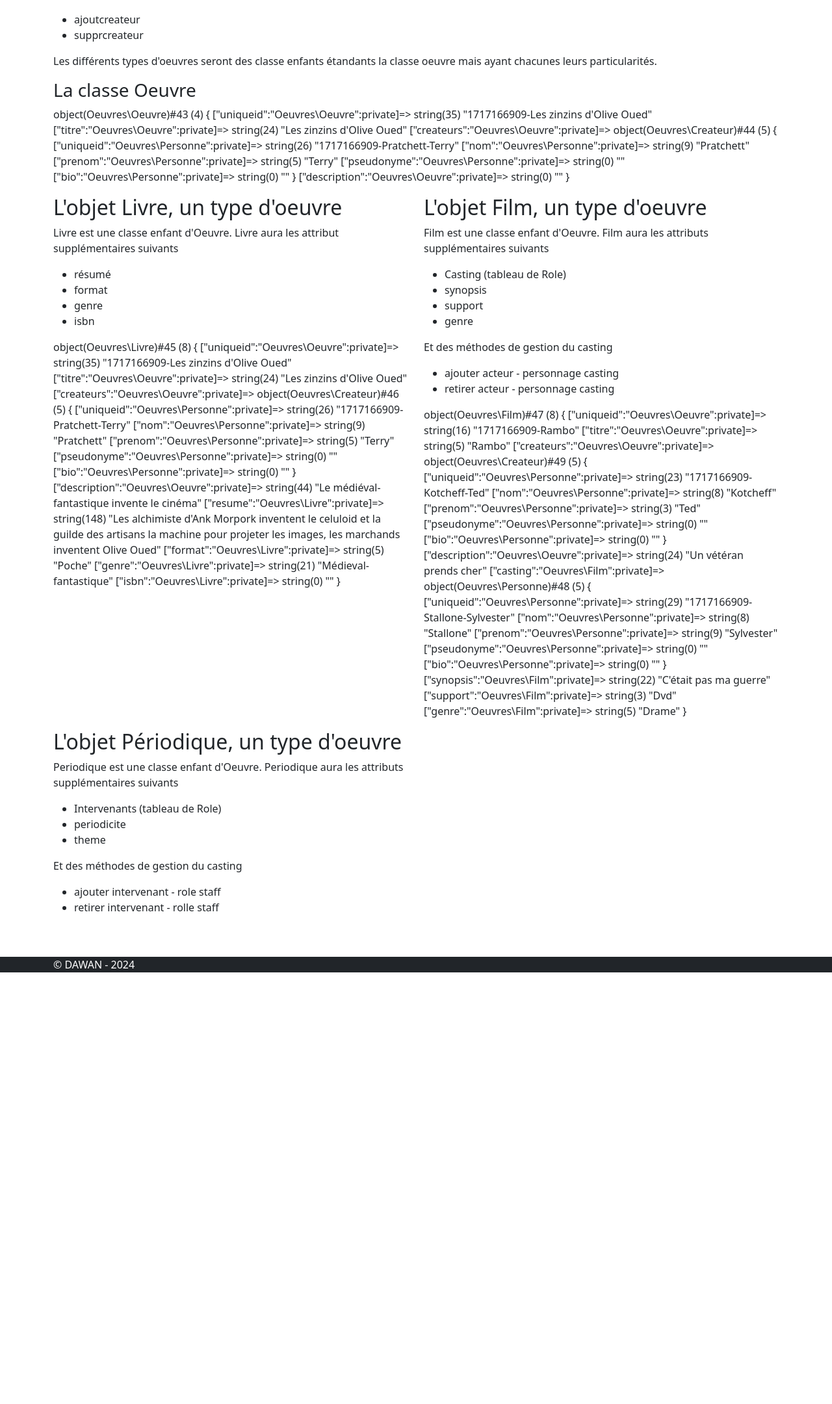
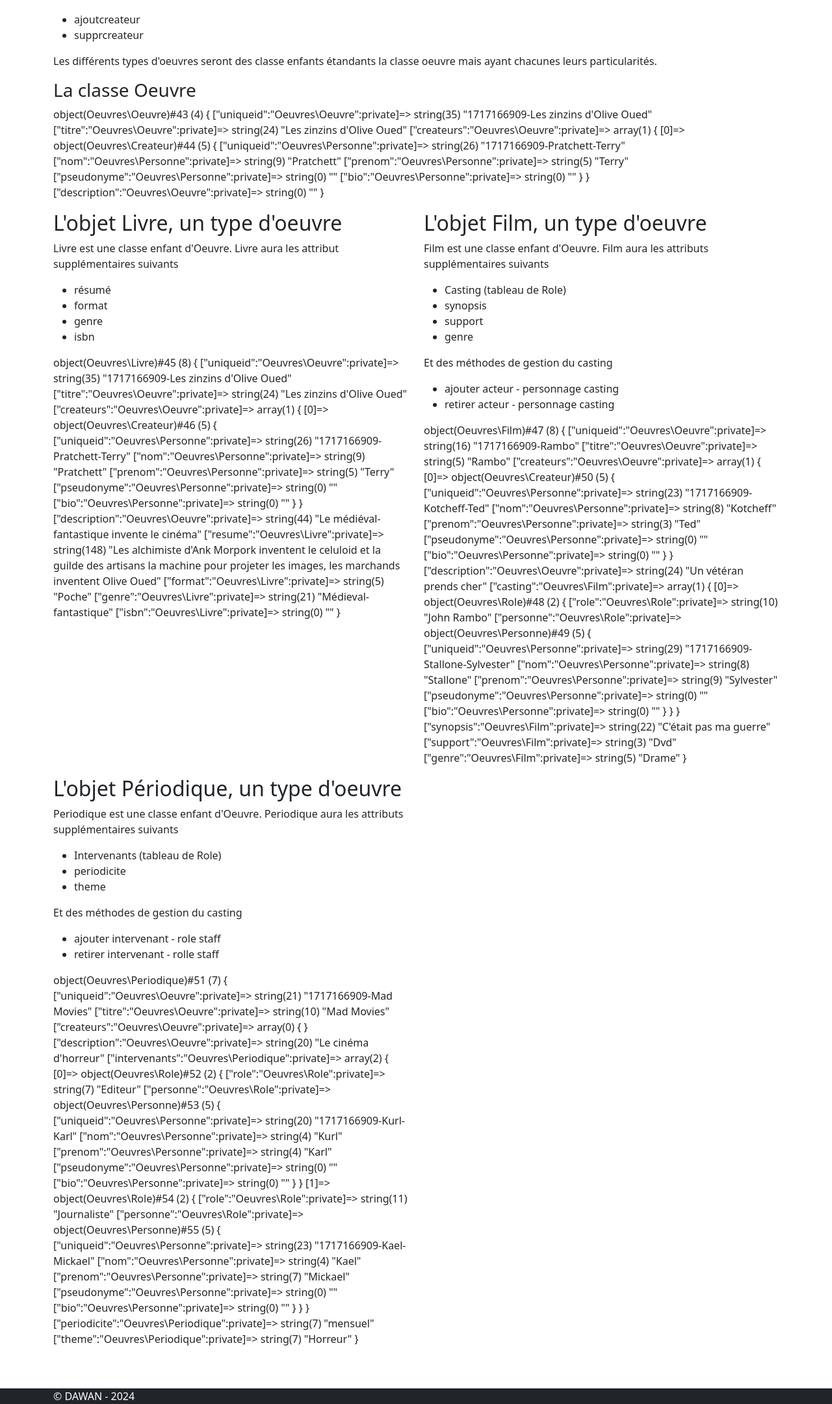
Before and after one commit to nicoduflot/2024-05-27-php-avance, a PHP site: page /mediatheque.php in a window 1280 px wide. Shown: the part 355-2515 px from the top of the page at 65% size. Before the commit the page ends 1851 px from the top, so only its background shows below. Run offline with PHP 8.4, Linux system fonts and the light colour scheme.

Commit message:
TD - Exo Mediathèques pt 4 fin, correction periodique et correction typo dans les classes

```diff
--- a/composer.json
+++ b/composer.json
@@ -15,11 +15,11 @@
     "twbs/bootstrap-icons": "^1.11"
   },
   "autoload": {
-        "psr-4":{
+    "psr-4": {
       "App\\": "src/Classes",
       "Utils\\": "src/Classes",
       "Media\\": "src/Classes",
-          "Oeuvres\\": "src/CLasses/Mediatheque"
+      "Oeuvres\\": "src/Classes/Mediatheque"
     }
   }
 }
--- a/mediatheque.php
+++ b/mediatheque.php
@@ -5,7 +5,9 @@ use Doctrine\Common\Collections\ArrayCollection;
 use Oeuvres\Oeuvre;
 use Oeuvres\Livre;
 use Oeuvres\Film;
+use Oeuvres\Role;
 use Oeuvres\Personne;
+use Oeuvres\Periodique;
 ?>
 <!DOCTYPE html>
 <html lang="fr">
@@ -100,7 +102,7 @@ use Oeuvres\Personne;
                 </ul>
                 <?php
                 $film = new Film('Rambo', 'Un vétéran prends cher', 'C\'était pas ma guerre', 'Dvd', 'Drame');
-                $film->ajouterActeur(new Personne('Stallone', 'Sylvester', '', ''));
+                $film->ajouterActeur(new Role('John Rambo', new Personne('Stallone', 'Sylvester', '', '')));
                 $film->ajoutcreateur('Kotcheff', 'Ted', '');
                 tools::prePrint($film);
                 ?>
@@ -126,7 +128,10 @@ use Oeuvres\Personne;
                     <li>retirer intervenant - rolle staff</li>
                 </ul>
                 <?php
-
+                 $magazine = new Periodique('Mad Movies', 'Le cinéma d\'horreur', [], 'mensuel', 'Horreur');
+                 $magazine->ajouterIntervenant(new Role('Editeur', new Personne('Kurl', 'Karl')));
+                 $magazine->ajouterIntervenant(new Role('Journaliste', new Personne('Kael', 'Mickael')));
+                 tools::prePrint($magazine);
                 ?>
             </article>
         </section>
--- a/src/Classes/Mediatheque/Film.php
+++ b/src/Classes/Mediatheque/Film.php
@@ -40,9 +40,9 @@ class Film extends Oeuvre{
      *
      * @return  self
      */
-    public function setCasting($casting)
+    public function setCasting(Role $role)
     {
-        $this->casting = $casting;
+        array_push($this->casting, $role);
 
         return $this;
     }
@@ -108,11 +108,11 @@ class Film extends Oeuvre{
     }
 
     /* méthode de films */
-    public function ajouterActeur($acteur){
+    public function ajouterActeur(Role $acteur){
         $this->setCasting($acteur);
     }
 
-    public function retirerActeur($acteur){
+    public function retirerActeur(Role $acteur){
 
     }
 }
--- a/src/Classes/Mediatheque/Oeuvre.php
+++ b/src/Classes/Mediatheque/Oeuvre.php
@@ -56,9 +56,9 @@ class Oeuvre{
      *
      * @return  self
      */
-    public function setCreateurs($createurs)
+    public function setCreateurs(Createur $createur)
     {
-        $this->createurs = $createurs;
+        array_push($this->createurs, $createur);
 
         return $this;
     }
--- /dev/null
+++ b/src/Classes/Mediatheque/Periodique.php
@@ -0,0 +1,83 @@
+<?php
+namespace Oeuvres;
+
+class Periodique extends Oeuvre{
+    /* attributs */
+    private $intervenants;
+    private $periodicite;
+    private $theme;
+
+    /* contructeur */
+    public function __construct($titre, $description = '', $intervenants = [], $periodicite = '', $theme = '')
+    {
+        parent::__construct($titre, $description);
+        $this->intervenants = $intervenants;
+        $this->periodicite = $periodicite;
+        $this->theme = $theme;
+    }
+    /* assesseurs / mutateurs */
+
+    /**
+     * Get the value of intervenants
+     */
+    public function getIntervenants()
+    {
+        return $this->intervenants;
+    }
+
+    /**
+     * Set the value of intervenants
+     *
+     * @return  self
+     */
+    public function setIntervenants(Role $intervenants)
+    {
+        array_push($this->intervenants, $intervenants);
+
+        return $this;
+    }
+
+    /**
+     * Get the value of periodicite
+     */
+    public function getPeriodicite()
+    {
+        return $this->periodicite;
+    }
+
+    /**
+     * Set the value of periodicite
+     *
+     * @return  self
+     */
+    public function setPeriodicite($periodicite)
+    {
+        $this->periodicite = $periodicite;
+
+        return $this;
+    }
+
+    /**
+     * Get the value of theme
+     */
+    public function getTheme()
+    {
+        return $this->theme;
+    }
+
+    /**
+     * Set the value of theme
+     *
+     * @return  self
+     */
+    public function setTheme($theme)
+    {
+        $this->theme = $theme;
+
+        return $this;
+    }
+
+    public function ajouterIntervenant(Role $intervenant){
+        $this->setIntervenants($intervenant);
+    }
+}
--- a/src/Classes/Mediatheque/Role.php
+++ b/src/Classes/Mediatheque/Role.php
@@ -3,12 +3,52 @@
 namespace Oeuvres;
 
 class Role{
-    private $personnage;
-    private $acteur;
+    private $role;
+    private $personne;
 
-    public function __construct($personnage, $acteur)
+    public function __construct($role, Personne $personne)
     {
-        $this->personnage = $personnage;
-        $this->acteur = $acteur;
+        $this->role = $role;
+        $this->personne = $personne;
+    }
+
+    /**
+     * Get the value of role
+     */
+    public function getRole()
+    {
+        return $this->role;
+    }
+
+    /**
+     * Set the value of role
+     *
+     * @return  self
+     */
+    public function setRole($role)
+    {
+        $this->role = $role;
+
+        return $this;
+    }
+
+    /**
+     * Get the value of personne
+     */
+    public function getPersonne()
+    {
+        return $this->personne;
+    }
+
+    /**
+     * Set the value of personne
+     *
+     * @return  self
+     */
+    public function setPersonne($personne)
+    {
+        $this->personne = $personne;
+
+        return $this;
     }
 }
```
Also changed, not shown: src/Classes/ResTest.php (added, +12 -0 lines), src/Classes/Test.php (added, +29 -0 lines). Lines whose indentation alone changed are shown as unchanged.
